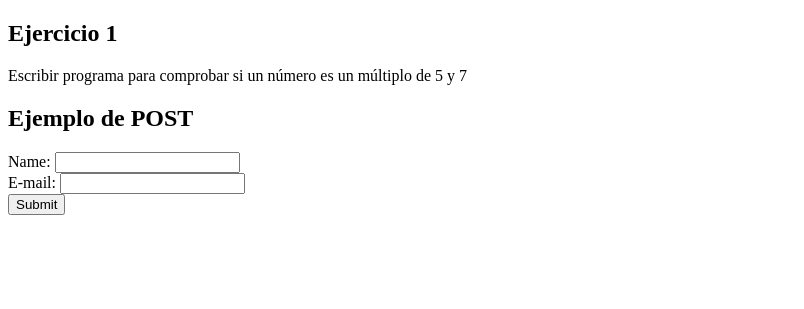
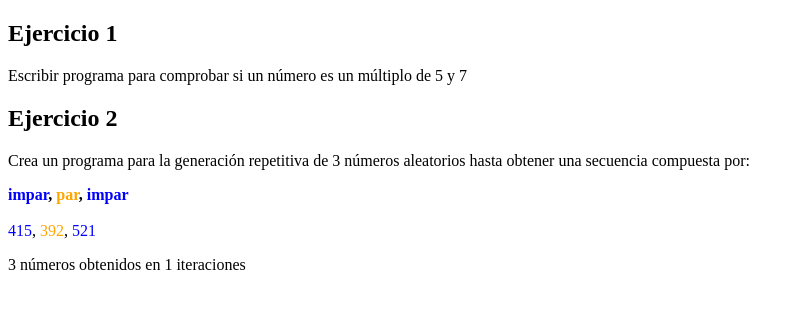
Before and after one commit to berenicelime9-ship-it/tecweb, a PHP site: page /tecweb/ in a window 1280 px wide. Shown: the top 309 px of the page, without its empty margins (0-804 px from the left). Run offline with PHP 8.4, Linux system fonts and the light colour scheme.

Commit message:
Ejercicio 2 probado

```diff
--- a/practicas/p07/index.php
+++ b/practicas/p07/index.php
@@ -14,7 +14,7 @@
         comprobarMultiplo();
     ?>
 
-    <h2>Ejemplo de POST</h2>
+    <!-- <h2>Ejemplo de POST</h2>
     <form action="http://localhost/tecweb/practicas/p07/index.php" method="post">
         Name: <input type="text" name="name"><br>
         E-mail: <input type="text" name="email"><br>
@@ -22,12 +22,20 @@
     </form>
     <br>
     <?php
-        if(isset($_POST["name"]) && isset($_POST["email"]))
-        {
-            echo $_POST["name"];
-            echo '<br>';
-            echo $_POST["email"];
-        }
+        // if(isset($_POST["name"]) && isset($_POST["email"]))
+        // {
+        //     echo $_POST["name"];
+        //     echo '<br>';
+        //     echo $_POST["email"];
+        // }
+    ?> -->
+
+    <h2>Ejercicio 2</h2>
+    <p>Crea un programa para la generación repetitiva de 3 números aleatorios hasta obtener una secuencia  compuesta por:</p>
+
+    <?php
+        require_once 'src/funciones.php';
+        NumerosAleatorios();
     ?>
 </body>
 </html>
--- a/practicas/p07/src/funciones.php
+++ b/practicas/p07/src/funciones.php
@@ -1,3 +1,4 @@
+<!-- Ejercicio 1 -->
 <?php
 function comprobarMultiplo() {
     if (isset($_GET['numero'])) {
@@ -10,3 +11,43 @@ function comprobarMultiplo() {
     }
 }
 ?>
+
+<!-- Ejercicio 2 -->
+<?php
+function NumerosAleatorios() {
+    $matriz = [];
+    $i = 0;
+
+    do {
+        $num1 = rand(100, 999);
+        $num2 = rand(100, 999);
+        $num3 = rand(100, 999);
+
+        $matriz[] = [$num1, $num2, $num3];
+        $i++;
+
+    } while (!($num1 % 2 != 0 && $num2 % 2 == 0 && $num3 % 2 != 0));
+
+    echo "<strong>";
+    echo "<span style='color:blue'>impar</span>, ";
+    echo "<span style='color:orange'>par</span>, ";
+    echo "<span style='color:blue'>impar</span>";
+    echo "</strong><br><br>";
+
+    $ultimaFila = end($matriz);
+    foreach ($matriz as $fila) {
+
+        if ($fila === $ultimaFila) {
+            echo "<span style='color:blue'>{$fila[0]}</span>, ";
+            echo "<span style='color:orange'>{$fila[1]}</span>, ";
+            echo "<span style='color:blue'>{$fila[2]}</span>";
+        } else {
+            echo $fila[0] . ", " . $fila[1] . ", " . $fila[2];
+        }
+        echo "<br>";
+    }
+
+    $totalNumeros = $i * 3;
+    echo "<p>$totalNumeros números obtenidos en $i iteraciones</p>";
+}
+?>
```
